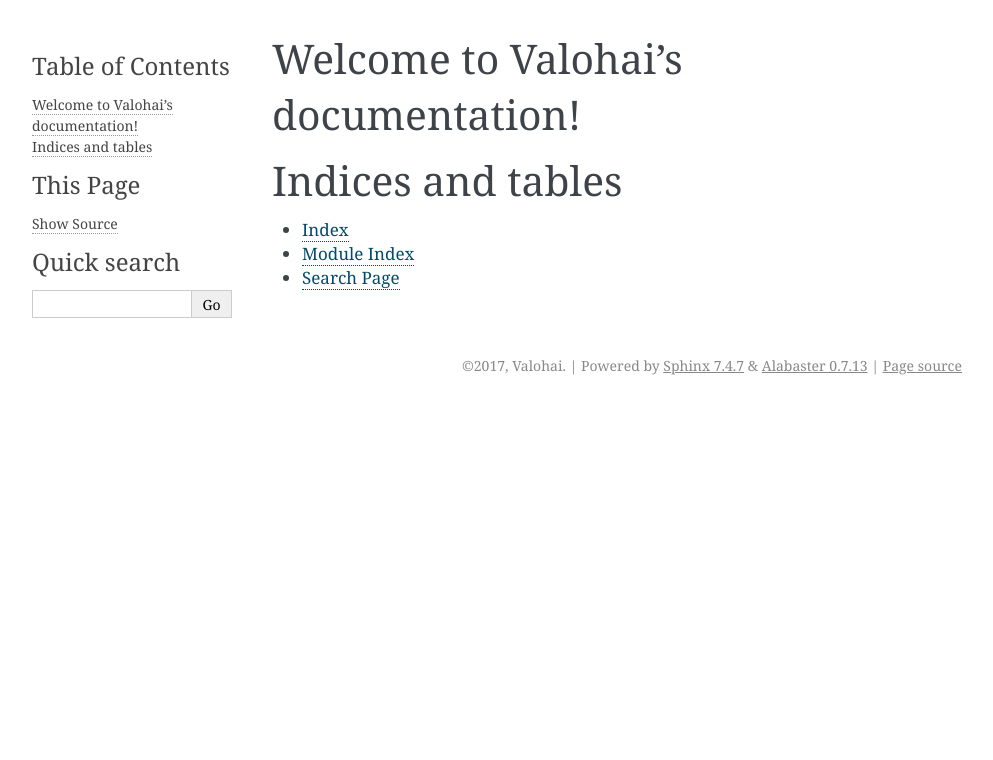
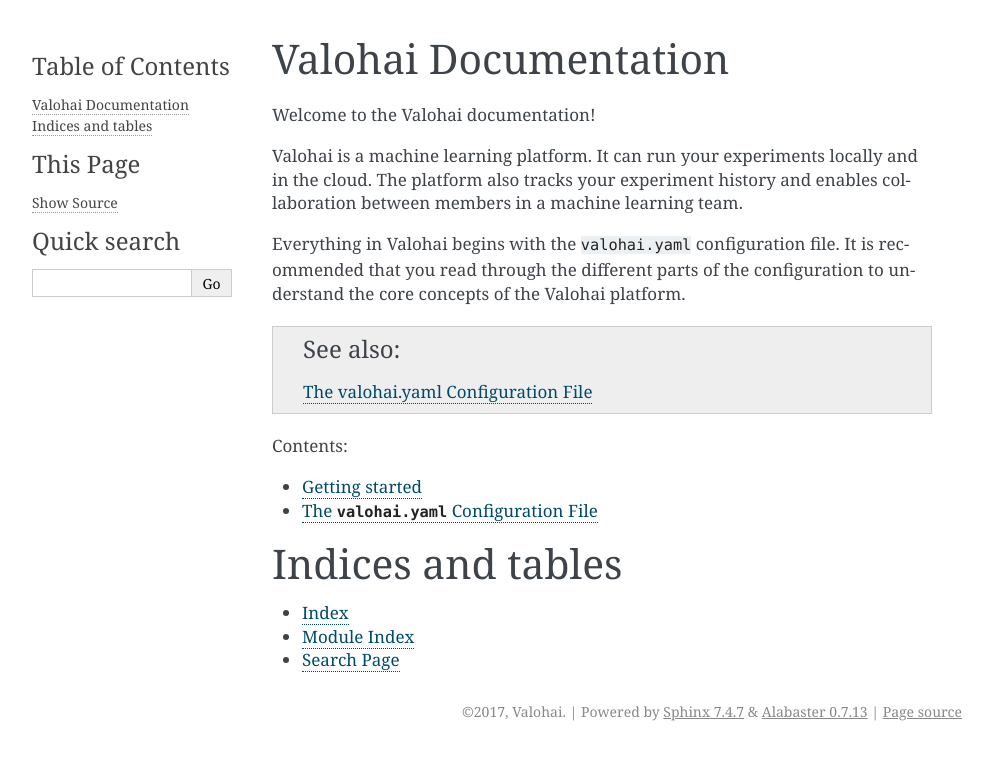
Before and after one commit to valohai/docs, a Sphinx documentation site: the page built from source/index.rst, in a window 1280 px wide. Shown: the top 760 px of the page, without its empty margins (148-1141 px from the left). Built offline with Sphinx 7.4.7, drawn with Linux system fonts in a browser that asks for light colours; some of the changed lines change nothing that is shown.

Commit message:
Add initial documentation

```diff
--- /dev/null
+++ b/source/getting-started.rst
@@ -0,0 +1,108 @@
+Getting started
+---------------
+
+After signing up for the Valohai platform, the rough steps for running
+an experiment are as follows:
+
+1. Create a new project
+2. Define version control repository
+3. Fetch the latest commit
+4. Create a new execution
+5. Run the execution and view results as they come in
+
+1. Create a new project
+~~~~~~~~~~~~~~~~~~~~~~~
+
+From the front page of the Valohai platform, select *Create Project...*
+
+``Name``: Letters, numbers, hyphens and underscores are allowed.
+
+``Description``: Optional.
+
+2. Define version control repository
+~~~~~~~~~~~~~~~~~~~~~~~~~~~~~~~~~~~~
+
+Go to the *Repository* tab to define your where your machine learning
+code is.
+
+``URL``: Version control repository that contains your machine learning
+code. Currently supported protocols are ``git+https`` and ``git+ssh``.
+
+``Fetch reference``: Which branch and/or commit from the repository you
+want to use.
+
+``SSH private key``: If the repository is private, use ``git+ssh`` and
+define a private SSH key here. Otherwise optional.
+
+3. Fetch the latest commit
+~~~~~~~~~~~~~~~~~~~~~~~~~~
+
+Fetch the latest commit using the *Fetch repository* button.
+
+4. Create a new execution
+~~~~~~~~~~~~~~~~~~~~~~~~~
+
+From the project page press *Create execution*.
+
+The default values, inputs and parameters of the create execution form
+are loaded from the ``valohai.yaml`` configuration file.
+
+An execution runs one of the defined steps at once.
+
+``Environment``: The AWS environment you want to run the step in.
+
+``Commit``: A list of all the fetched commits. By default the latest
+fetched commit is selected.
+
+``Step``: A list of all the steps in the configuration while. By default
+the first one is selected.
+
+``Image``: The Docker image under which the step is executed.
+
+``Command``: One or more commands which define what will be executed in
+this step.
+
+Inputs:
+^^^^^^^
+
+Inputs are data that is available during step execution.
+
+``URL``: Where the input will be loaded from. Currently valid sources
+are HTTP and HTTPS URLs. For these basic access authentication is
+supported.
+
+Optional inputs are have (optional) after the input name. Their ``URL``
+can be empty.
+
+Parameters:
+^^^^^^^^^^^
+
+Parameters can be accessed from the code and used to modify the
+execution at runtime.
+
+``Value``: Value for the parameter.
+
+Optional parameters are have (optional) after the parameter name. Their
+``Value`` can be empty.
+
+5. Run the execution and view results as they come in
+~~~~~~~~~~~~~~~~~~~~~~~~~~~~~~~~~~~~~~~~~~~~~~~~~~~~~
+
+After you start the execution, you are forwarded to the execution page.
+This page has several tabs with execution details.
+
+The *Information* tab shows the basic information about the execution,
+which came from the ``valohai.yaml`` configuration file and which you
+might've modified in the create execution form.
+
+The *Log* tab shows a live log output from the execution is shown.
+
+The *Metadata* tab shows all the metadata output from the execution. You
+can also plot the metadata on a simple two-axis chart. Metadata is any
+data your execution writes to the standard output in JSON which we can
+parse.
+
+The *Output* tab contains a list and download links for all the output
+artifacts created by the execution. The execution creates these
+artifacts by writing them into ``/valohai/output``. The artifacts are
+store in AWS S3.
--- a/source/index.rst
+++ b/source/index.rst
@@ -1,14 +1,26 @@
-.. Valohai documentation master file, created by
-   sphinx-quickstart on Wed Mar 29 14:34:54 2017.
-   You can adapt this file completely to your liking, but it should at least
-   contain the root `toctree` directive.
+Valohai Documentation
+=====================
 
-Welcome to Valohai's documentation!
-===================================
+Welcome to the Valohai documentation!
+
+Valohai is a machine learning platform. It can run your experiments
+locally and in the cloud. The platform also tracks your experiment
+history and enables collaboration between members in a machine learning
+team.
+
+Everything in Valohai begins with the ``valohai.yaml`` configuration
+file. It is recommended that you read through the different parts of the
+configuration to understand the core concepts of the Valohai platform.
+
+.. seealso:: :doc:`valohai-yaml`
+
 
 .. toctree::
-   :maxdepth: 2
+   :maxdepth: 1
    :caption: Contents:
+
+   getting-started
+   valohai-yaml
 
 
 
--- /dev/null
+++ b/source/valohai-yaml.rst
@@ -0,0 +1,133 @@
+The ``valohai.yaml`` Configuration File
+---------------------------------------
+
+The ``valohai.yaml`` configuration file contains all the instructions
+required for the platform to execute your experiments.
+
+The root level of a configuration file contains a list of steps.
+
+Steps
+~~~~~
+
+Every ``step`` defines a separate execution. It has five valid
+properties:
+
+Name
+^^^^
+
+``name`` of the step simply identifies the step in a human-readable
+format.
+
+Image
+^^^^^
+
+``image`` identifies the Docker image that will be used as the base of
+the experiment execution. Your code will be inserted run inside this
+image, so it should contain all the dependencies your experiment has.
+
+Command(s)
+^^^^^^^^^^
+
+``commmand`` defines a single command or a list of commands that are
+run.
+
+Inputs
+^^^^^^
+
+``inputs`` defines a list of inputs. Inputs are data that is available
+during step execution.
+
+An input has three valid properties:
+
+``name`` defines a human-readable name for the input.
+
+``default`` defines a source where the input will be fetched from.
+
+``optional`` if defined marks that this input is optional and a URL is
+not necessary to be defined before execution of the step.
+
+Currently valid sources for inputs are HTTP and HTTPS URLs. For these
+basic access authentication is supported.
+
+During the step execution, the inputs are available under
+``/valohai/inputs/<input name>/<input file>``.
+
+Inputs are optional for the step.
+
+Parameters
+^^^^^^^^^^
+
+``parameters`` defines a list of parameters. Parameters can be accessed
+from the code and used to modify the execution at runtime.
+
+A parameter has three valid properties:
+
+``name`` defines a human-readable name for the parameter.
+
+``pass-as`` defines how the parameter is passed to the command(s).
+Optional, if not defined the the parameter is passed as
+``--<name> <value>``.
+
+``description`` describes what the parameter value is used for.
+
+``type`` defines what type the parameter is. Valid values are *float*,
+*integer* and *string*.
+
+``value`` defines a default value for the parameter.
+
+``optional`` if defined marks that this input is parameter and a value
+is not necessary to be defined before execution of the step.
+
+Parameters are optional for the step.
+
+An example configuration file
+~~~~~~~~~~~~~~~~~~~~~~~~~~~~~
+
+A configuration file could look like this:
+
+::
+
+    ---
+
+    - step:
+        name: Train model
+        image: gcr.io/tensorflow/tensorflow:0.12.1-devel-gpu
+        command: python train.py {parameters}
+        inputs:
+          - name: training-set-images
+            default: https://valohai-mnist.s3.amazonaws.com/train-images-idx3-ubyte.gz
+          - name: training-set-labels
+            default: https://valohai-mnist.s3.amazonaws.com/train-labels-idx1-ubyte.gz
+          - name: test-set-images
+            default: https://valohai-mnist.s3.amazonaws.com/t10k-images-idx3-ubyte.gz
+          - name: test-set-labels
+            default: https://valohai-mnist.s3.amazonaws.com/t10k-labels-idx1-ubyte.gz
+        parameters:
+          - name: max_steps
+            pass-as: --max_steps={v}
+            description: Number of steps to run the trainer
+            type: integer
+            default: 300
+          - name: learning_rate
+            pass-as: --learning_rate={v}
+            description: Initial learning rate
+            type: float
+            default: 0.001
+          - name: dropout
+            pass-as: --dropout={v}
+            description: Keep probability for training dropout
+            type: float
+            default: 0.9
+
+This configuration file contains one step called *Train model*. The step
+is run in the ``gcr.io/tensorflow/tensorflow:0.12.1-devel-gpu`` Docker
+image.
+
+The *Train model* step contains one command, which runs the Python file
+``train.py`` passing it the parameters defined below.
+
+The step contains four inputs, which are the images and labels for both
+the training and the test set. None of these inputs are optional.
+
+The step contains three parameters: *max\_steps*, *learning\_rate* and
+*dropout*. None of these parameters are optional.
```
